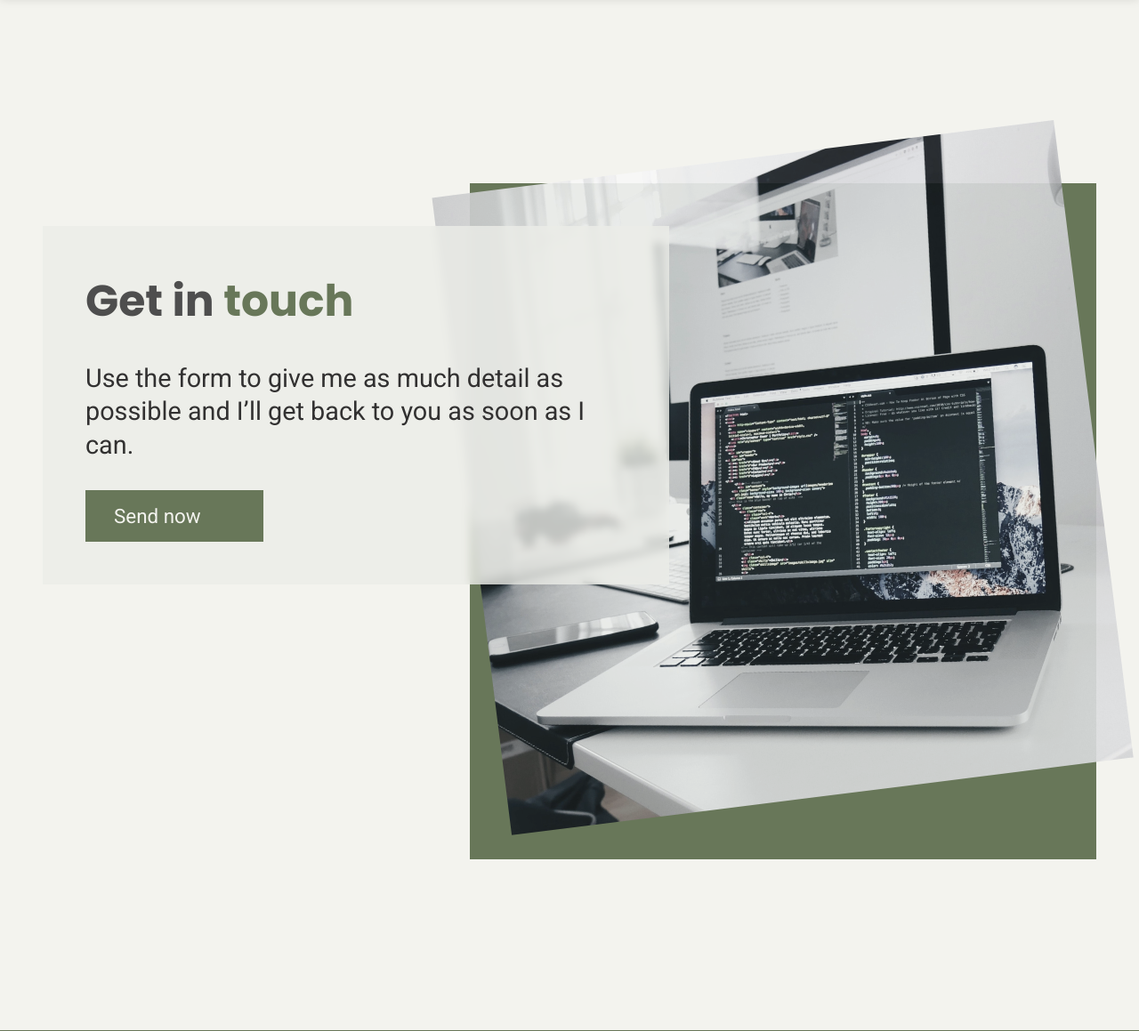
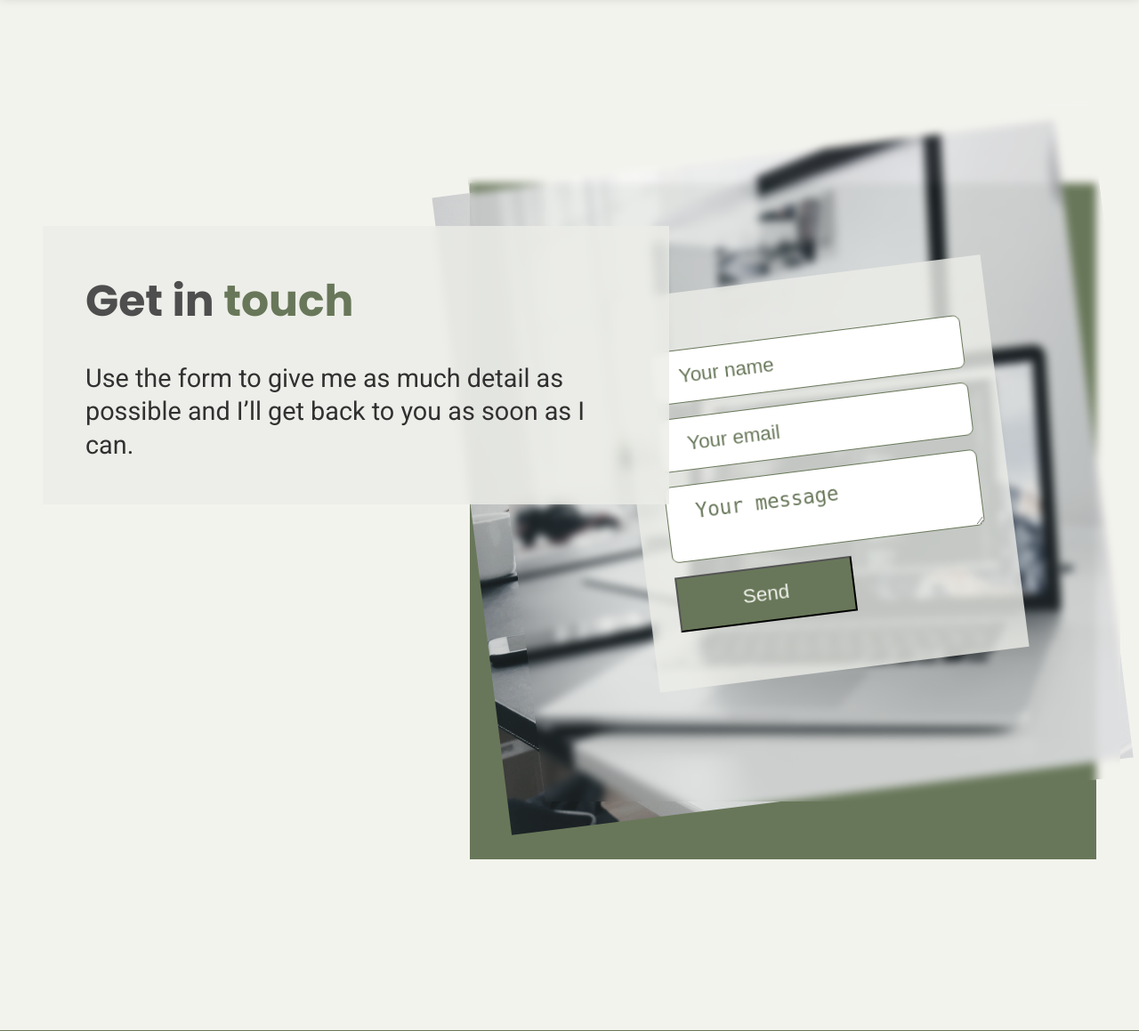
Before and after one commit to rp42dev/django_project, a Django app: page /contact/ in a window 1280 px wide. Shown: the part 122-1281 px from the top of the page at 89% size. Run offline with Django 4.2, Linux system fonts and the light colour scheme.

Commit message:
added form

```diff
--- a/DJANGO_PROJECT/static/css/style.css
+++ b/DJANGO_PROJECT/static/css/style.css
@@ -1654,8 +1654,69 @@ a:hover {
     height: 12rem;
 }
 
-
-
+/* =========Form========== */
+
+.form {
+    position: relative;
+    display: flex;
+    flex-direction: column;
+    gap: 1rem;
+    background-color: var(--light-color-09);
+    padding: 4rem 2rem;
+    z-index: 5;
+}
+
+.form__group {
+    display: flex;
+    flex-direction: column;
+    gap: 0.5rem;
+}
+
+.form__label {
+    font-size: 1.4rem;
+    font-weight: 400;
+    color: var(--primary-color);
+}
+
+.form__input {
+    padding: 1rem 2rem;
+    font-size: 1.4rem;
+    font-weight: 400;
+    color: var(--primary-color);
+    border: 1px solid var(--primary-color);
+    border-radius: 0.5rem;
+    transition: all 0.3s ease-in-out;
+}
+
+.form__input:focus {
+    outline: none;
+    border: 1px solid var(--primary-color);
+    box-shadow: 0 0 10px rgba(0, 0, 0, 0.1);
+}
+
+.form__input::placeholder {
+    color: var(--primary-color);
+}
+
+.form__textarea {
+    padding: 1rem 2rem;
+    font-size: 1.4rem;
+    font-weight: 400;
+    color: var(--primary-color);
+    border: 1px solid var(--primary-color);
+    border-radius: 0.5rem;
+    transition: all 0.3s ease-in-out;
+}
+
+.form__textarea:focus {
+    outline: none;
+    border: 1px solid var(--primary-color);
+    box-shadow: 0 0 10px rgba(0, 0, 0, 0.1);
+}
+
+.form__textarea::placeholder {
+    color: var(--primary-color);
+}
 
 /* ========Buttons========= */
 
@@ -1755,6 +1816,17 @@ a:hover {
     margin-right: 3rem;
 }
 
+.form__overlay {
+    position: absolute;
+    display: grid;
+    place-items: center;
+    width: 100%;
+    height: 100%;
+    backdrop-filter: blur(5px);
+    transform: rotate(-7.13deg) translate(3rem, -3rem);
+    z-index: 3;
+}
+
 .split__img img {
     position: absolute;
     right: 0;
@@ -1785,6 +1857,15 @@ a:hover {
 
 
 @media screen and (max-width: 768px) {
+    .form__overlay {
+        position: absolute;
+        display: grid;
+        place-items: center;
+        width: 100%;
+        height: 100%;
+        transform: rotate(-7.13deg) translate(0rem, -2rem);
+        z-index: 2;
+    }
     .spacer {
         height: 8rem;
     }
--- a/home/templates/partials/contact/hero.html
+++ b/home/templates/partials/contact/hero.html
@@ -9,10 +9,25 @@
         Use the form to give me as much detail as possible and
         I’ll get back to you as soon as I can.
       </p>
-      <a href="#contact" class="btn scrollto">Send now</a>
     </div>
     <div class="split__img bg-primary">
       <img src="{% static 'img/about.jpg' %}" alt="Hero Image">
+      <div class="form__overlay">
+
+        <form action="" method="post" class="form">
+          {% csrf_token %}
+          <div class="form__group">
+            <input type="text" name="name" class="form__input" placeholder="Your name" id="name" required>
+          </div>
+          <div class="form__group">
+            <input type="email" name="email" class="form__input" placeholder="Your email" id="email" required>
+          </div>
+          <div class="form__group">
+            <textarea name="message" class="form__input" placeholder="Your message" id="message" required></textarea>
+          </div>
+          <button class="btn btn--primary">Send</button>
+        </form>
+      </div>
     </div>
   </div>
 </section>
```
Also changed, not shown: home/templates/partials/contact/contact.html (deleted, +0 -18 lines).
